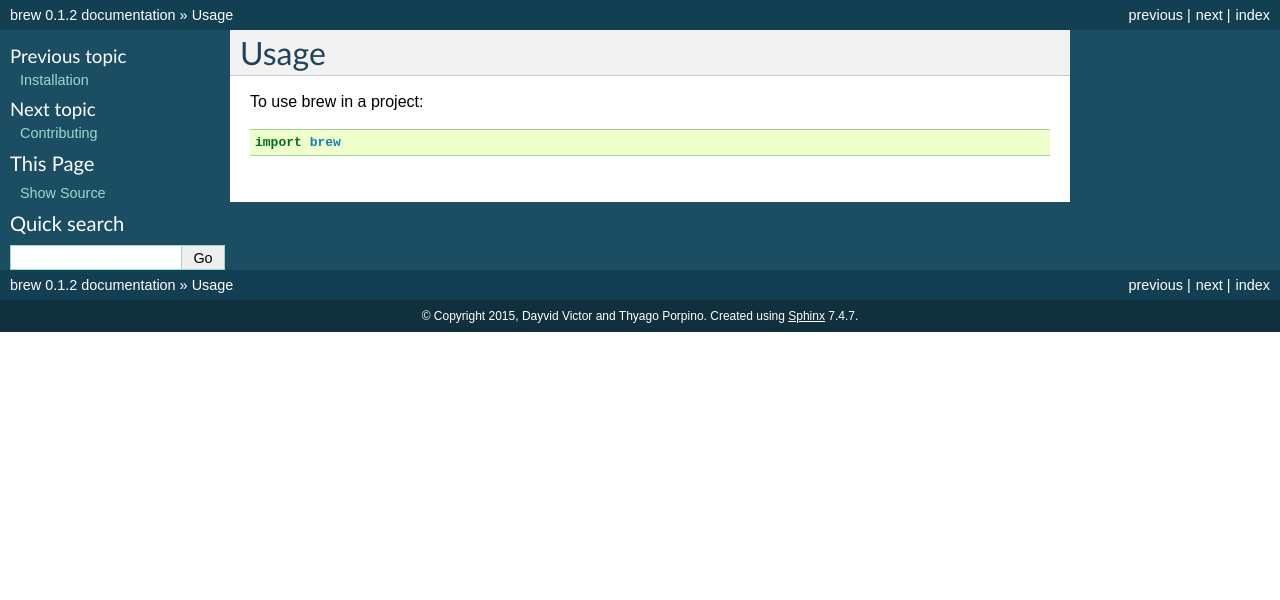
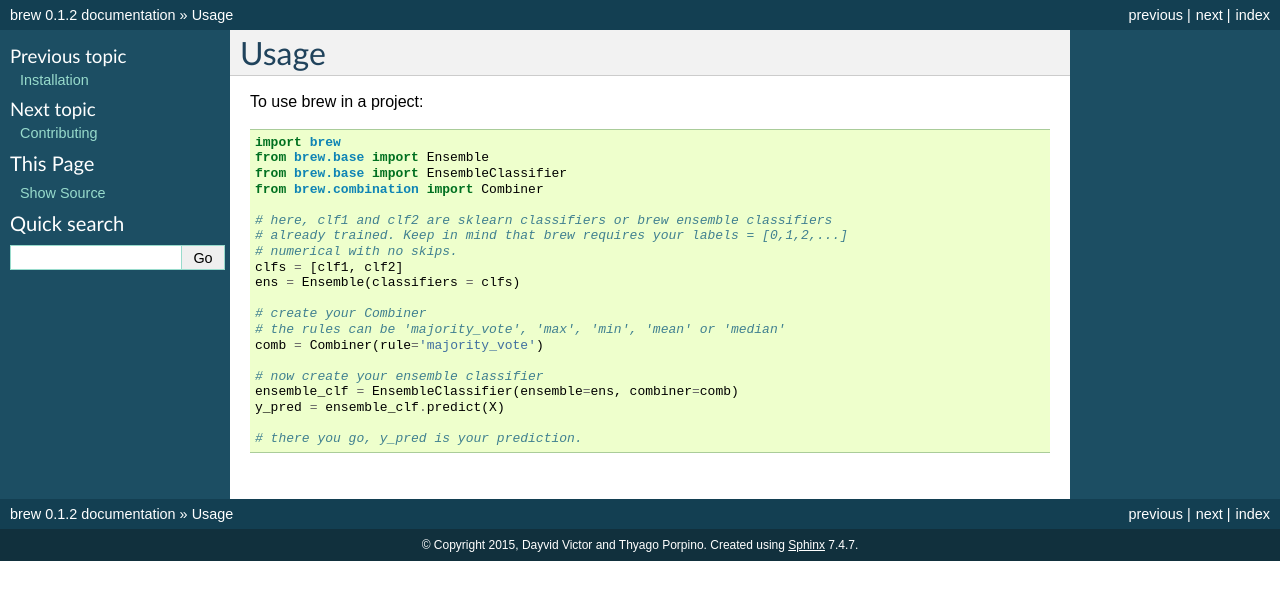
Before and after one commit to viisar/brew, a Sphinx documentation site: the page built from docs/usage.rst, in a window 1280 px wide. Shown: the top 600 px of the page. Built offline with Sphinx 7.4.7, drawn with Linux system fonts in a browser that asks for light colours; pages that are not in the unit, such as notebooks, are missing from menus.

Commit message:
Update usage.rst

```diff
--- a/docs/usage.rst
+++ b/docs/usage.rst
@@ -5,3 +5,22 @@ Usage
 To use brew in a project::
 
 	import brew
+	from brew.base import Ensemble
+	from brew.base import EnsembleClassifier
+	from brew.combination import Combiner
+
+	# here, clf1 and clf2 are sklearn classifiers or brew ensemble classifiers
+	# already trained. Keep in mind that brew requires your labels = [0,1,2,...]
+	# numerical with no skips.
+	clfs = [clf1, clf2]
+	ens = Ensemble(classifiers = clfs)
+
+	# create your Combiner
+	# the rules can be 'majority_vote', 'max', 'min', 'mean' or 'median'
+	comb = Combiner(rule='majority_vote')
+
+	# now create your ensemble classifier
+	ensemble_clf = EnsembleClassifier(ensemble=ens, combiner=comb)
+	y_pred = ensemble_clf.predict(X)
+
+	# there you go, y_pred is your prediction.
```
